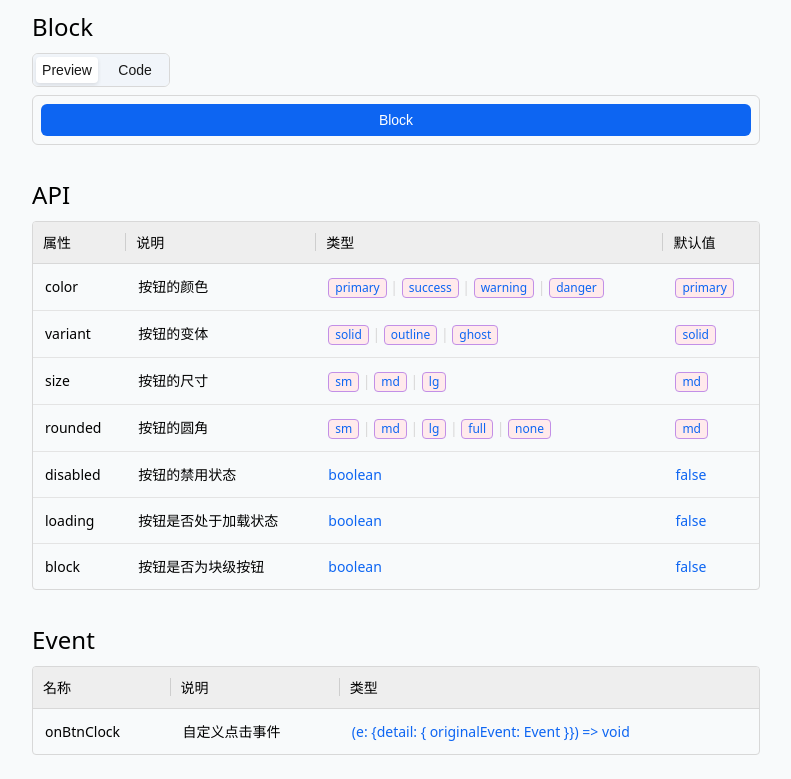
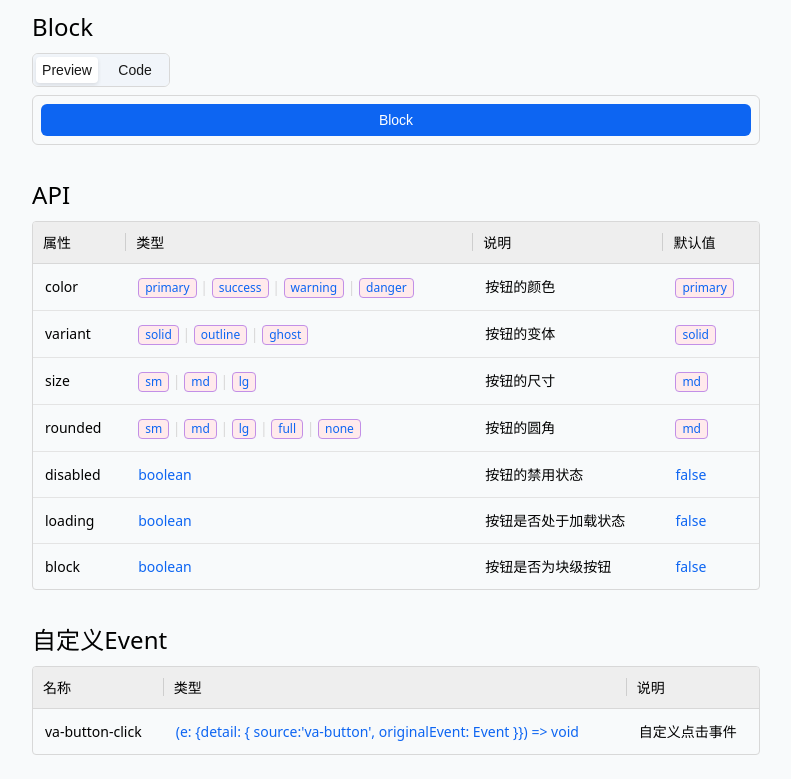
Before and after one commit to CiroLee/vanilla-components, a website: page src/docs/button.html in a window 1280 px wide. Shown: the part 1016-1795 px from the top of the page, without its empty margins (244-1035 px from the left). Drawn offline with nearby package versions, Linux system fonts and the light colour scheme; a script that the page names is missing; files whose address does not match are found by name.

Commit message:
chore: 调整va-button组件的自定义事件名称，优化参数table格式

```diff
--- a/src/docs/button.html
+++ b/src/docs/button.html
@@ -107,74 +107,74 @@
             <thead>
               <tr>
                 <th>属性</th>
+                <th>类型</th>
                 <th>说明</th>
-                <th>类型</th>
                 <th>默认值</th>
               </tr>
             </thead>
             <tbody>
               <tr>
                 <td>color</td>
+                <td class="text-(--border-color)"><va-tag size="sm">primary</va-tag> | <va-tag size="sm">success</va-tag> | <va-tag size="sm">warning</va-tag> | <va-tag size="sm">danger</va-tag></td>
                 <td>按钮的颜色</td>
-                <td class="text-(--border-color)"><va-tag size="sm">primary</va-tag> | <va-tag size="sm">success</va-tag> | <va-tag size="sm">warning</va-tag> | <va-tag size="sm">danger</va-tag></td>
                 <td><va-tag size="sm">primary</va-tag></td>
               </tr>
               <tr>
                 <td>variant</td>
+                <td class="text-(--border-color)"><va-tag size="sm">solid</va-tag> | <va-tag size="sm">outline</va-tag> | <va-tag size="sm">ghost</va-tag></td>
                 <td>按钮的变体</td>
-                <td class="text-(--border-color)"><va-tag size="sm">solid</va-tag> | <va-tag size="sm">outline</va-tag> | <va-tag size="sm">ghost</va-tag></td>
                 <td><va-tag size="sm">solid</va-tag></td>
               </tr>
               <tr>
                 <td>size</td>
+                <td class="text-(--border-color)"><va-tag size="sm">sm</va-tag> | <va-tag size="sm">md</va-tag> | <va-tag size="sm">lg</va-tag></td>
                 <td>按钮的尺寸</td>
-                <td class="text-(--border-color)"><va-tag size="sm">sm</va-tag> | <va-tag size="sm">md</va-tag> | <va-tag size="sm">lg</va-tag></td>
                 <td><va-tag size="sm">md</va-tag></td>
               </tr>
               <tr>
                 <td>rounded</td>
-                <td>按钮的圆角</td>
                 <td class="text-(--border-color)">
                   <va-tag size="sm">sm</va-tag> | <va-tag size="sm">md</va-tag> | <va-tag size="sm">lg</va-tag> | <va-tag size="sm">full</va-tag> | <va-tag size="sm">none</va-tag>
                 </td>
+                <td>按钮的圆角</td>
                 <td><va-tag size="sm">md</va-tag></td>
               </tr>
               <tr>
                 <td>disabled</td>
+                <td class="text-(--primary-color)">boolean</td>
                 <td>按钮的禁用状态</td>
-                <td class="text-(--primary-color)">boolean</td>
                 <td class="text-(--primary-color)">false</td>
               </tr>
               <tr>
                 <td>loading</td>
+                <td class="text-(--primary-color)">boolean</td>
                 <td>按钮是否处于加载状态</td>
-                <td class="text-(--primary-color)">boolean</td>
                 <td class="text-(--primary-color)">false</td>
               </tr>
               <tr>
                 <td>block</td>
+                <td class="text-(--primary-color)">boolean</td>
                 <td>按钮是否为块级按钮</td>
-                <td class="text-(--primary-color)">boolean</td>
                 <td class="text-(--primary-color)">false</td>
               </tr>
             </tbody>
           </table>
         </div>
-        <h4 class="mt-8 mb-2">Event</h4>
+        <h4 class="mt-8 mb-2">自定义Event</h4>
         <div class="custom-table">
           <table>
             <thead>
               <tr>
                 <th>名称</th>
+                <th>类型</th>
                 <th>说明</th>
-                <th>类型</th>
               </tr>
             </thead>
             <tbody>
               <tr>
-                <td>onBtnClock</td>
+                <td>va-button-click</td>
+                <td class="text-(--primary-color)">(e: {detail: { source:'va-button', originalEvent: Event }}) => void</td>
                 <td>自定义点击事件</td>
-                <td class="text-(--primary-color)">(e: {detail: { originalEvent: Event }}) => void</td>
               </tr>
             </tbody>
           </table>
--- a/src/ui/button/index.js
+++ b/src/ui/button/index.js
@@ -52,10 +52,11 @@ class VaButton extends HTMLElement {
     this.#handleClick = (e) => {
       if (!this.disabled) {
         this.dispatchEvent(
-          new CustomEvent('onBtnClick', {
+          new CustomEvent('va-button-click', {
             bubbles: true,
             composed: true,
             detail: {
+              source: 'va-button',
               originalEvent: e,
             },
           }),
--- a/src/ui/button/template.js
+++ b/src/ui/button/template.js
@@ -66,7 +66,7 @@ template.innerHTML = /* html */ `
         background-color: color-mix(in oklch, var(--color) 90%, black 10%);
       }
       &:not(:disabled):active {
-        scale: 0.96;
+        scale: 0.98;
       }
       &:focus-visible {
         outline: 2px solid color-mix(in oklch, var(--color) 90%, white 60%);
```
Also changed, not shown: src/docs/modal.html (+7 -7 lines), src/docs/tag.html (+5 -5 lines).
